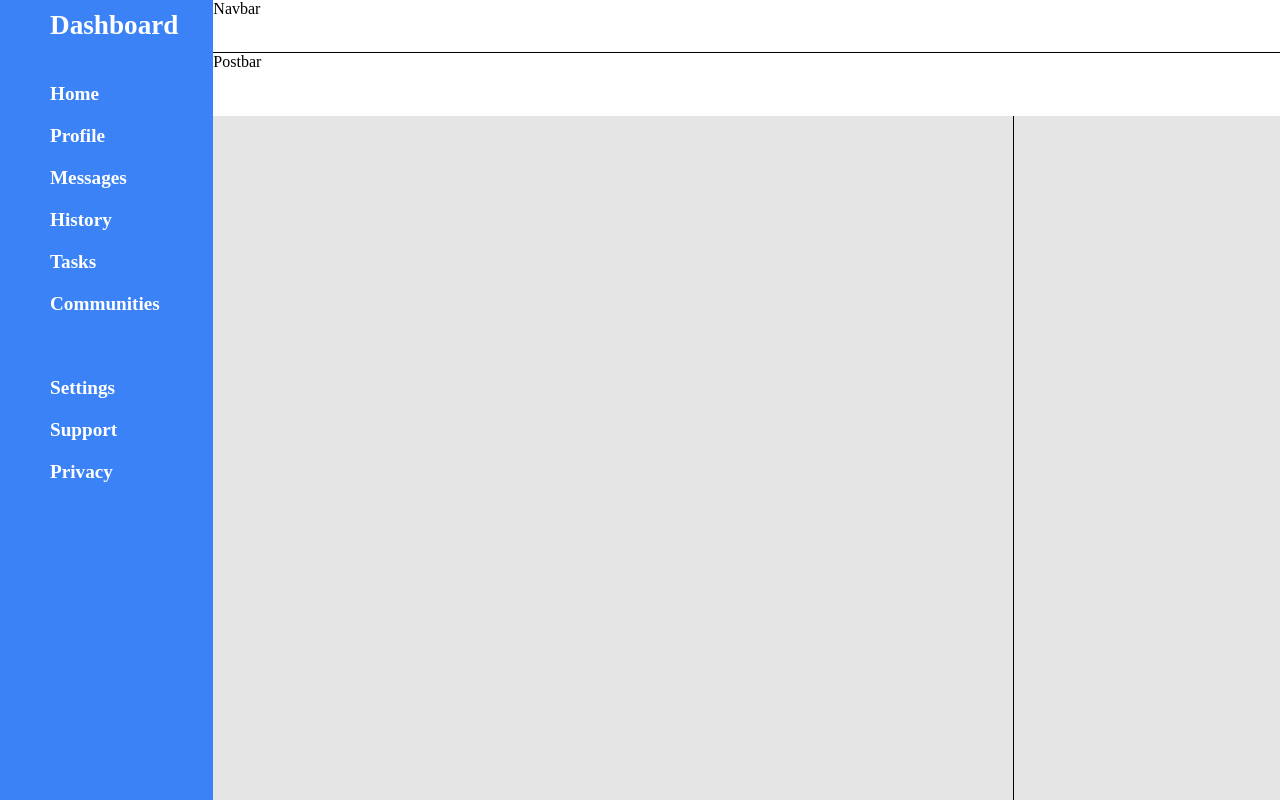
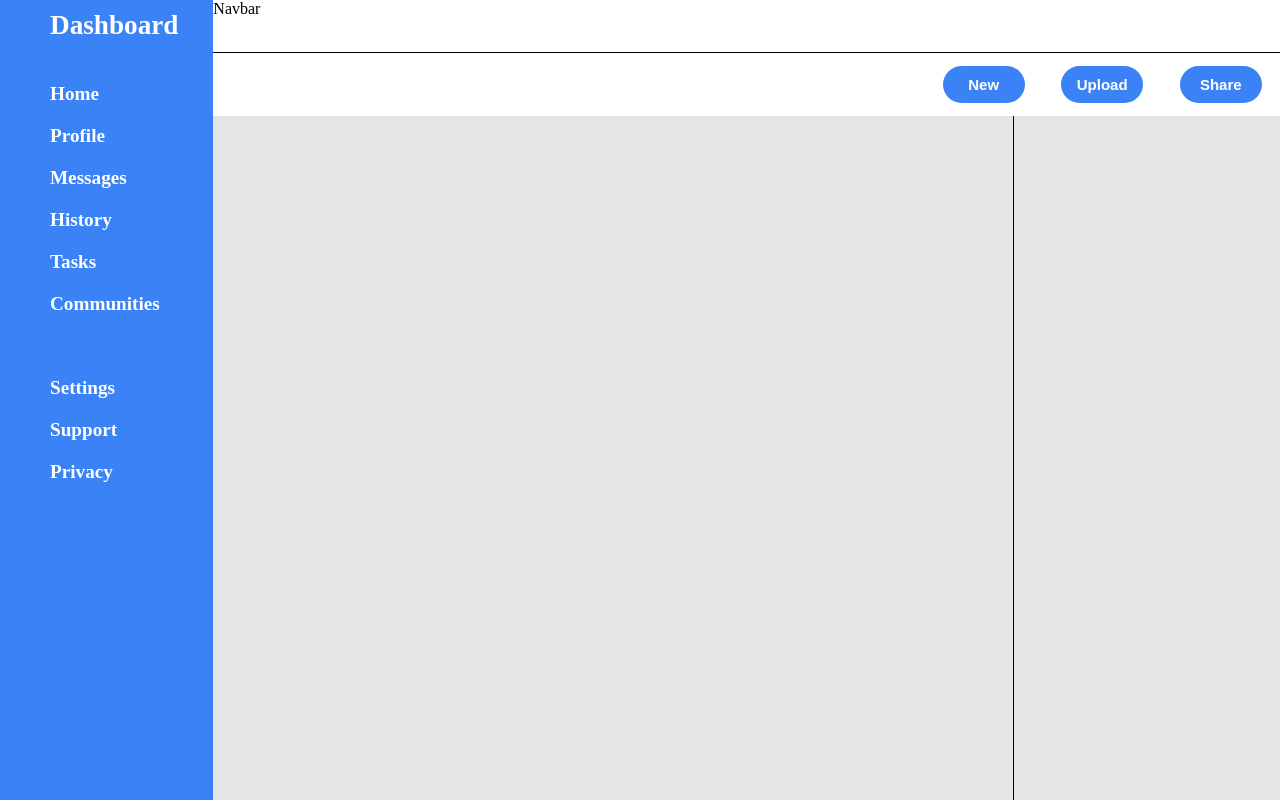
Before and after one commit to brianindy96/admin-dashboard, a plain HTML site: page index.html in a window 1280 px wide. Drawn offline with Linux system fonts and the light colour scheme.

Commit message:
3 Buttons: new, upload, share added and styled

```diff
--- a/index.html
+++ b/index.html
@@ -25,7 +25,15 @@
             </ul>
         </div>
         <div class="nav">Navbar</div>
-        <div class="post">Postbar</div>
+        <div class="post">
+            <div class="post-left"></div>
+            <div class="post-right">
+                <button class="btn" id="btn-new">New</button>
+                <button class="btn" id="btn-up">Upload</button>
+                <button class="btn" id="btn-share">Share</button>
+
+            </div>
+        </div>
         <div class="content-container">
             <div class="content-left">
                 <div class="card">
--- a/style.css
+++ b/style.css
@@ -1,6 +1,7 @@
 :root{
     --blue: #3b82f6;
     --grey: #e5e5e5;
+    --white: white;
 
 }
 
@@ -57,10 +58,41 @@ body{
     border-bottom: 1px solid black;
 }
 
+/* Post */
 .post{
-
+    display: grid;
+    grid-template-columns: 2fr 1fr;
 }
 
+.post-right{
+    display: flex;
+    justify-content: space-around;
+    align-items: center;
+    width: 100%;
+}
+
+.post-right > button{
+    font-size: 15px;
+    font-weight: 600;
+    padding: 10px;
+    width: 23%;
+    color: var(--white);
+    background-color: var(--blue);
+    border-radius: 50px;
+    outline: none;
+    border: none;
+    cursor: pointer;
+}
+
+button:focus{
+    outline: none;
+}
+
+button:hover{
+    transform: scale(0.99);
+}
+
+/* Main-Content */
 .content-container{
     background-color: var(--grey);
     display: grid;
```
